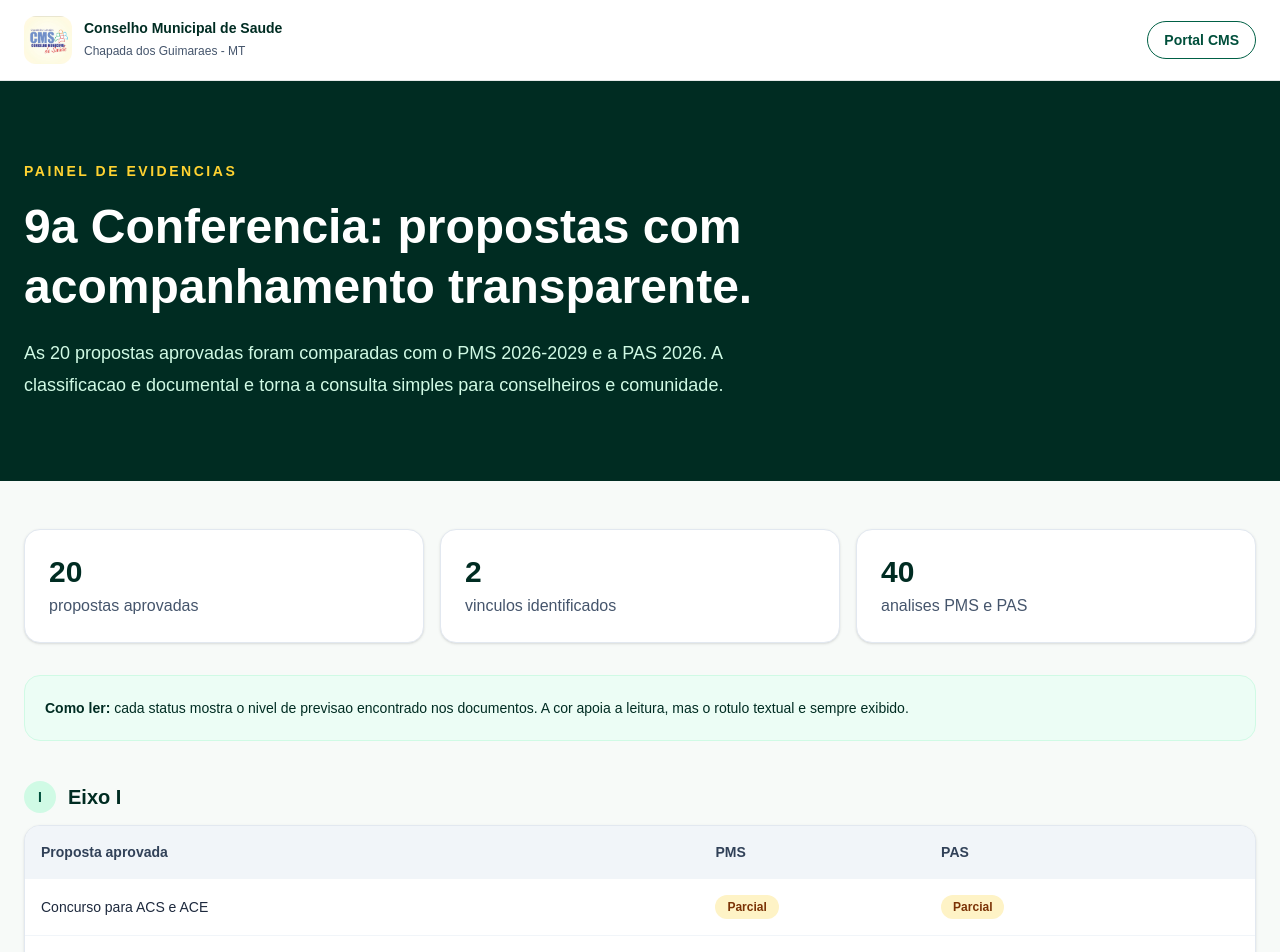
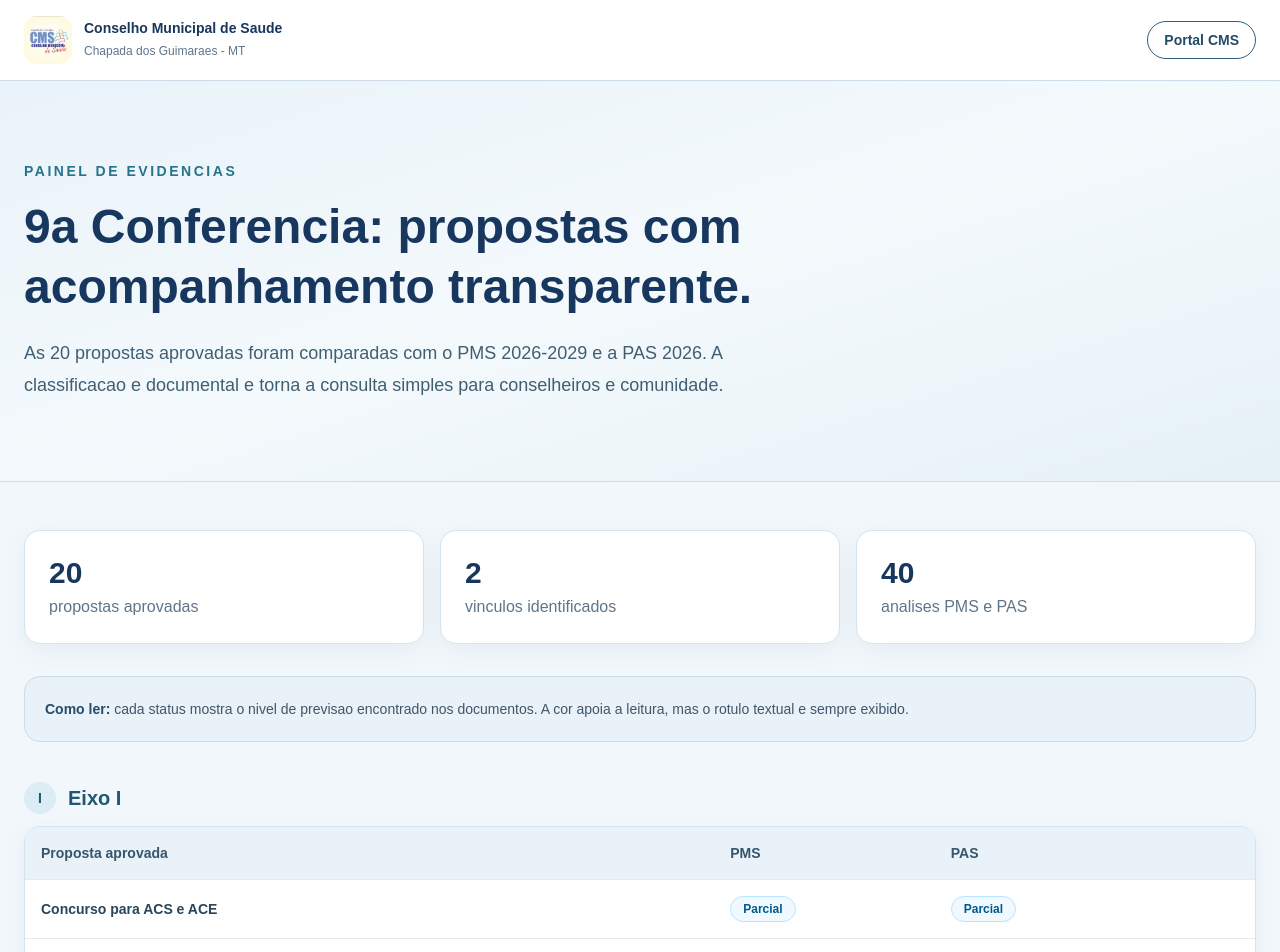
Before and after one commit to djmascarenhas/kos-cms, a Next.js app in the folder apps/cms/: page /conferencia in a window 1280 px wide. Shown: the top 952 px of the page. Built offline with nearby package versions, Linux system fonts and the light colour scheme.

Commit message:
feat(design): standardize analysis page palette

```diff
--- a/apps/cms/app/conferencia/page.tsx
+++ b/apps/cms/app/conferencia/page.tsx
@@ -27,9 +27,9 @@ const proposals: { axis: string; title: string; pms: Status; pas: Status }[] = [
 ];
 
 const badgeStyle: Record<Status, string> = {
-  Identificada: "bg-emerald-100 text-emerald-900",
-  Parcial: "bg-amber-100 text-amber-900",
-  "Não localizada": "bg-slate-200 text-slate-700",
+  Identificada: "border border-teal-200 bg-teal-50 text-teal-800",
+  Parcial: "border border-sky-200 bg-sky-50 text-sky-800",
+  "Não localizada": "border border-slate-200 bg-slate-100 text-slate-700",
 };
 
 function Badge({ status }: { status: Status }) { return <span className={`inline-flex rounded-full px-3 py-1 text-xs font-semibold ${badgeStyle[status]}`}>{status}</span>; }
@@ -50,34 +50,34 @@ function LegacyConferencePage() {
 
 export default function ConferencePage() {
   return (
-    <main className="min-h-screen bg-[#f7faf8] text-slate-900">
-      <header className="border-b border-emerald-950/10 bg-white">
+    <main className="min-h-screen bg-[#f2f7fb] text-[#40566a]">
+      <header className="border-b border-[#cbdce8] bg-white">
         <div className="mx-auto flex max-w-7xl items-center justify-between gap-4 px-6 py-4">
           <Link href="/" className="flex items-center gap-3">
             <Image src="/cms-logo.jpeg" alt="Logotipo do Conselho Municipal de Saude" width={48} height={48} className="rounded-xl" />
-            <span><strong className="block text-sm text-emerald-950">Conselho Municipal de Saude</strong><span className="text-xs text-slate-600">Chapada dos Guimaraes - MT</span></span>
+            <span><strong className="block text-sm text-[#17375e]">Conselho Municipal de Saude</strong><span className="text-xs text-[#60758a]">Chapada dos Guimaraes - MT</span></span>
           </Link>
-          <Link href="/" className="rounded-full border border-emerald-800 px-4 py-2 text-sm font-semibold text-emerald-900 hover:bg-emerald-50">Portal CMS</Link>
+          <Link href="/" className="rounded-full border border-[#315f7d] px-4 py-2 text-sm font-semibold text-[#234c68] hover:bg-[#eaf3f8]">Portal CMS</Link>
         </div>
       </header>
-      <section className="bg-emerald-950 text-white">
+      <section className="border-b border-[#c9ddea] bg-gradient-to-br from-[#e9f3f9] via-[#f4f9fc] to-[#e5f1f7]">
         <div className="mx-auto max-w-7xl px-6 py-14 md:py-20">
-          <p className="text-sm font-bold uppercase tracking-[.18em] text-amber-300">Painel de evidencias</p>
-          <h1 className="mt-4 max-w-3xl text-4xl font-bold leading-tight md:text-5xl">9a Conferencia: propostas com acompanhamento transparente.</h1>
-          <p className="mt-5 max-w-3xl text-lg leading-8 text-emerald-100">As 20 propostas aprovadas foram comparadas com o PMS 2026-2029 e a PAS 2026. A classificacao e documental e torna a consulta simples para conselheiros e comunidade.</p>
+          <p className="text-sm font-bold uppercase tracking-[.18em] text-[#28738c]">Painel de evidencias</p>
+          <h1 className="mt-4 max-w-3xl text-4xl font-bold leading-tight text-[#17375e] md:text-5xl">9a Conferencia: propostas com acompanhamento transparente.</h1>
+          <p className="mt-5 max-w-3xl text-lg leading-8 text-[#405f73]">As 20 propostas aprovadas foram comparadas com o PMS 2026-2029 e a PAS 2026. A classificacao e documental e torna a consulta simples para conselheiros e comunidade.</p>
         </div>
       </section>
       <section className="mx-auto max-w-7xl px-6 py-12">
         <div className="grid gap-4 sm:grid-cols-3"><Metric value="20" label="propostas aprovadas" /><Metric value="2" label="vinculos identificados" /><Metric value="40" label="analises PMS e PAS" /></div>
-        <div className="mt-8 rounded-2xl border border-emerald-100 bg-emerald-50 p-5 text-sm leading-6 text-emerald-950"><strong>Como ler:</strong> cada status mostra o nivel de previsao encontrado nos documentos. A cor apoia a leitura, mas o rotulo textual e sempre exibido.</div>
-        <div className="mt-10 space-y-9">{["Eixo I", "Eixo II", "Eixo III", "Eixo IV"].map((axis) => <section key={axis}><div className="mb-3 flex items-center gap-3"><span className="grid h-8 w-8 place-items-center rounded-full bg-emerald-100 text-sm font-bold text-emerald-900">{axis.slice(-1)}</span><h2 className="text-xl font-bold text-emerald-950">{axis}</h2></div><div className="overflow-x-auto rounded-2xl border border-slate-200 bg-white shadow-sm"><table className="min-w-[620px] w-full text-left text-sm"><thead className="bg-slate-100 text-slate-700"><tr><th className="p-4">Proposta aprovada</th><th className="p-4">PMS</th><th className="p-4">PAS</th></tr></thead><tbody>{proposals.filter((proposal) => proposal.axis === axis).map((proposal) => <tr key={proposal.title} className="border-t border-slate-100"><td className="p-4 font-medium text-slate-800">{proposal.title}</td><td className="p-4"><Badge status={proposal.pms} /></td><td className="p-4"><Badge status={proposal.pas} /></td></tr>)}</tbody></table></div></section>)}</div>
-        <div className="mt-10 rounded-2xl border border-slate-200 bg-white p-6"><p className="font-bold text-emerald-950">Base para acompanhamento</p><p className="mt-2 max-w-4xl text-sm leading-6 text-slate-600">A analise completa, com justificativa e referencia de pagina para cada vinculo, esta preservada na base institucional do KOS. O Conselho pode solicitar manifestacao tecnica, responsavel, prazo e fonte de financiamento para cada proposta.</p><a href="https://kos.chapada.ia.br" className="mt-4 inline-flex font-bold text-emerald-800 hover:text-emerald-600">Abrir o KOS para consulta -&gt;</a></div>
+        <div className="mt-8 rounded-2xl border border-[#c9ddea] bg-[#e8f2f8] p-5 text-sm leading-6 text-[#40566a]"><strong className="text-[#234c68]">Como ler:</strong> cada status mostra o nivel de previsao encontrado nos documentos. A cor apoia a leitura, mas o rotulo textual e sempre exibido.</div>
+        <div className="mt-10 space-y-9">{["Eixo I", "Eixo II", "Eixo III", "Eixo IV"].map((axis) => <section key={axis}><div className="mb-3 flex items-center gap-3"><span className="grid h-8 w-8 place-items-center rounded-full bg-[#dcecf5] text-sm font-bold text-[#1f5872]">{axis.slice(-1)}</span><h2 className="text-xl font-bold text-[#1f5872]">{axis}</h2></div><div className="overflow-x-auto rounded-2xl border border-[#d5e3ec] bg-white shadow-[0_8px_24px_rgba(31,88,114,.06)]"><table className="min-w-[620px] w-full text-left text-sm"><thead className="bg-[#e8f2f8] text-[#36566c]"><tr><th className="p-4">Proposta aprovada</th><th className="p-4">PMS</th><th className="p-4">PAS</th></tr></thead><tbody>{proposals.filter((proposal) => proposal.axis === axis).map((proposal) => <tr key={proposal.title} className="border-t border-[#e2ebf1]"><td className="p-4 font-semibold text-[#29465b]">{proposal.title}</td><td className="p-4"><Badge status={proposal.pms} /></td><td className="p-4"><Badge status={proposal.pas} /></td></tr>)}</tbody></table></div></section>)}</div>
+        <div className="mt-10 rounded-2xl border border-[#d5e3ec] bg-white p-6 shadow-[0_8px_24px_rgba(31,88,114,.06)]"><p className="font-bold text-[#17375e]">Base para acompanhamento</p><p className="mt-2 max-w-4xl text-sm leading-6 text-[#40566a]">A analise completa, com justificativa e referencia de pagina para cada vinculo, esta preservada na base institucional do KOS. O Conselho pode solicitar manifestacao tecnica, responsavel, prazo e fonte de financiamento para cada proposta.</p><a href="https://kos.chapada.ia.br" className="mt-4 inline-flex font-bold text-[#28738c] hover:text-[#1f5872]">Abrir o KOS para consulta -&gt;</a></div>
       </section>
       <Footer />
     </main>
   );
 }
 
-function Metric({ value, label }: { value: string; label: string }) { return <div className="rounded-2xl border border-slate-200 bg-white p-6 shadow-sm"><strong className="text-3xl text-emerald-950">{value}</strong><p className="mt-1 text-slate-600">{label}</p></div>; }
+function Metric({ value, label }: { value: string; label: string }) { return <div className="rounded-2xl border border-[#d5e3ec] bg-white p-6 shadow-[0_8px_24px_rgba(31,88,114,.06)]"><strong className="text-3xl text-[#17375e]">{value}</strong><p className="mt-1 text-[#60758a]">{label}</p></div>; }
 
-function Footer() { return <footer className="bg-emerald-950 text-emerald-50"><div className="mx-auto grid max-w-7xl gap-10 px-6 py-12 md:grid-cols-[1.3fr_1fr_1fr]"><div className="flex gap-4"><Image src="/cms-logo.jpeg" alt="Logotipo do Conselho Municipal de Saude" width={72} height={72} className="rounded-xl bg-[#fffbed] p-1" /><div><p className="font-bold">Conselho Municipal de Saude</p><p className="mt-2 text-sm leading-6 text-emerald-200">Chapada dos Guimaraes - MT<br />Participacao social e defesa do SUS.</p></div></div><div><p className="font-bold">Acesso rapido</p><div className="mt-3 grid gap-2 text-sm text-emerald-200"><Link href="/" className="hover:text-white">Portal institucional</Link><Link href="/pms-2026-2029" className="hover:text-white">PMS 2026-2029</Link><Link href="/pas-2026" className="hover:text-white">PAS 2026</Link><a href="https://kos.chapada.ia.br" className="hover:text-white">Consultar o KOS</a></div></div><div><p className="font-bold">Contato institucional</p><div className="mt-3 grid gap-2 text-sm text-emerald-200"><a className="hover:text-white" href="tel:+5565992326757">(65) 99232-6757</a><a className="hover:text-white" href="mailto:secsaude@chapadadosguimaraes.mt.gov.br">secsaude@chapadadosguimaraes.mt.gov.br</a><p>Rua E, s/n - Santa Cruz</p></div></div></div><div className="border-t border-emerald-800 px-6 py-4 text-center text-xs text-emerald-300">Conselho Municipal de Saude de Chapada dos Guimaraes.</div></footer>; }
+function Footer() { return <footer className="bg-[#17375e] text-[#eaf3f8]"><div className="mx-auto grid max-w-7xl gap-10 px-6 py-12 md:grid-cols-[1.3fr_1fr_1fr]"><div className="flex gap-4"><Image src="/cms-logo.jpeg" alt="Logotipo do Conselho Municipal de Saude" width={72} height={72} className="rounded-xl bg-[#fffbed] p-1" /><div><p className="font-bold text-white">Conselho Municipal de Saude</p><p className="mt-2 text-sm leading-6 text-[#cbdce8]">Chapada dos Guimaraes - MT<br />Participacao social e defesa do SUS.</p></div></div><div><p className="font-bold text-white">Acesso rapido</p><div className="mt-3 grid gap-2 text-sm text-[#cbdce8]"><Link href="/" className="hover:text-white">Portal institucional</Link><Link href="/pms-2026-2029" className="hover:text-white">PMS 2026-2029</Link><Link href="/pas-2026" className="hover:text-white">PAS 2026</Link><a href="https://kos.chapada.ia.br" className="hover:text-white">Consultar o KOS</a></div></div><div><p className="font-bold text-white">Contato institucional</p><div className="mt-3 grid gap-2 text-sm text-[#cbdce8]"><a className="hover:text-white" href="tel:+5565992326757">(65) 99232-6757</a><a className="hover:text-white" href="mailto:secsaude@chapadadosguimaraes.mt.gov.br">secsaude@chapadadosguimaraes.mt.gov.br</a><p>Rua E, s/n - Santa Cruz</p></div></div></div><div className="border-t border-[#315f7d] px-6 py-4 text-center text-xs text-[#b9cfdd]">Conselho Municipal de Saude de Chapada dos Guimaraes.</div></footer>; }
```
Also changed, not shown: apps/cms/components/planning-analysis.tsx (+10 -10 lines), 2 other files (tests, documents, lock files or other folders).
